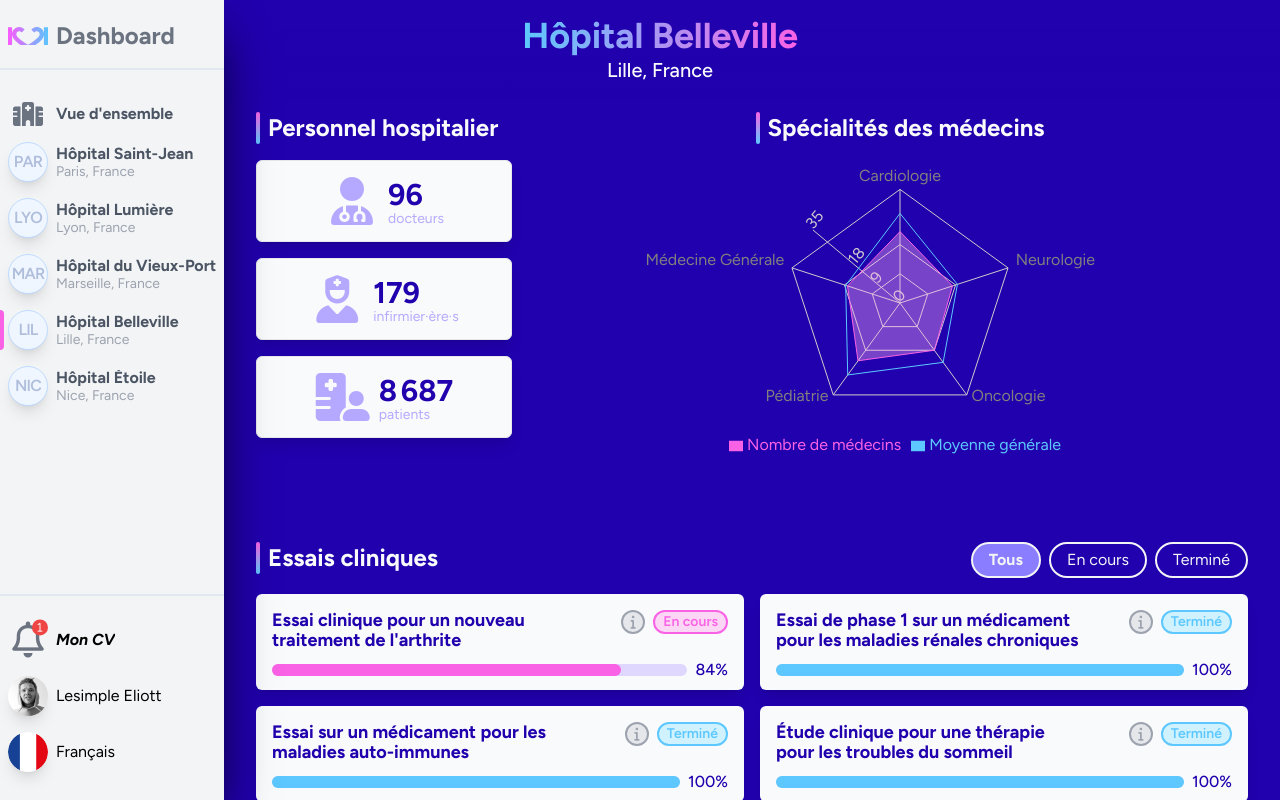
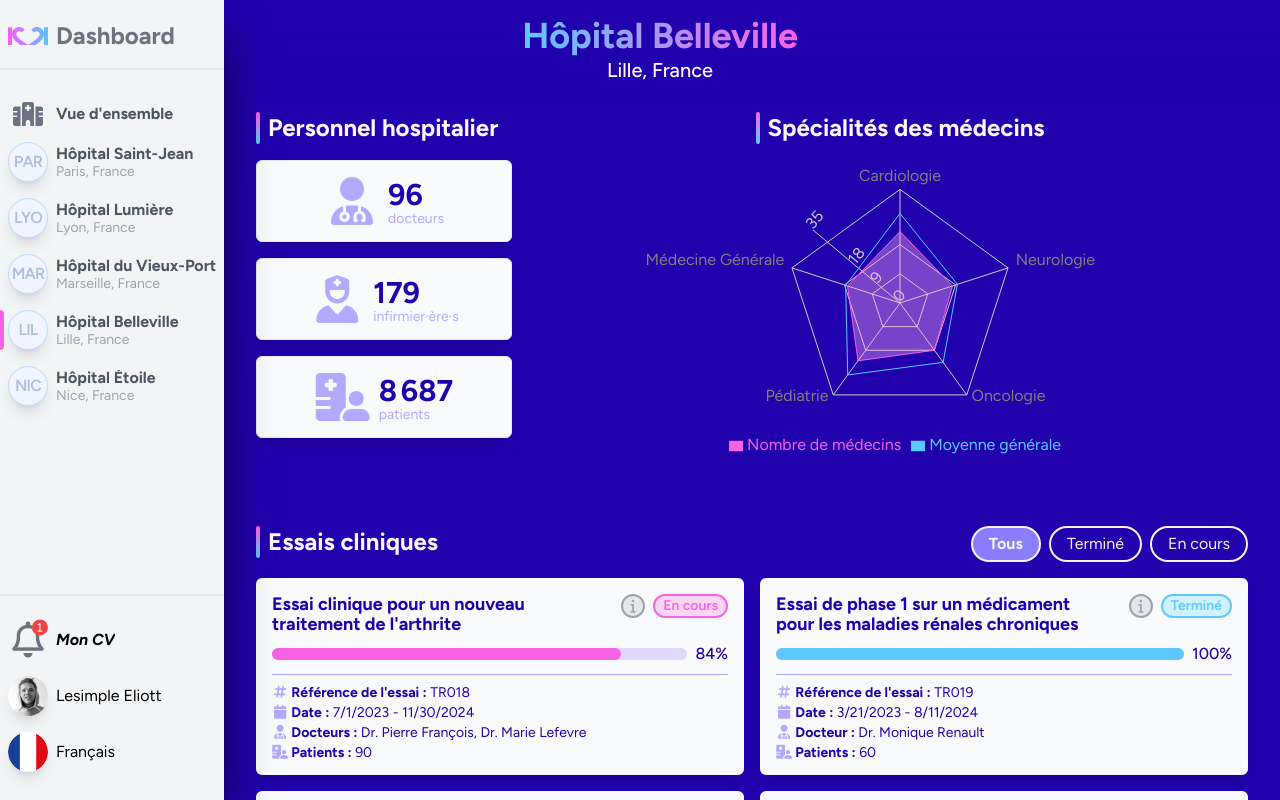
Before and after one commit to lesimpleliott/Tekkare-dashboard, a React (Vite) app: page /hospital/Lille-Belleville in a window 1280 px wide. Built offline with nearby package versions, Linux system fonts and the light colour scheme.

Commit message:
Clinical Trials // Reorganize components and fix progress bar animation bug

```diff
--- a/src/components/ClinicalTrials/ClinicalTrials.tsx
+++ b/src/components/ClinicalTrials/ClinicalTrials.tsx
@@ -1,23 +1,94 @@
+import { useState } from "react";
+import { useTranslation } from "react-i18next";
 import { useHospitalStore } from "../../stores/datas.store";
 import { clinicalTrialsType } from "../../types/clinicalTrialsType";
-import { filterTrialProgress } from "../../utils/filterTrialProgress";
+import { calculateProgress } from "../../utils/calculateProgress";
 import TrialCard from "./TrialCard";
-import TrialsTitleFilters from "./TrialsTitleFilters";
 
-const ClinicalTrials = ({ trials }: { trials: clinicalTrialsType[] }) => {
-  // Récupération du filtre actif de l'essai clinique (store data.store.ts)
-  const [trialFilter] = useHospitalStore((state) => [state.trialFilter]);
-  // Utilisation de la fonction filtrée et triée
-  const filterProgress = filterTrialProgress(trials, trialFilter);
+const ClinicalTrials = ({
+  trials,
+  hospitalDisplay,
+}: {
+  trials: clinicalTrialsType[];
+  hospitalDisplay?: boolean;
+}) => {
+  const { t, i18n } = useTranslation();
+  const [filter, setFilter] = useState("all");
+  const hospitals = useHospitalStore((state) => state.hospitals);
+
+  // Tableau des boutons de filtre
+  const filterButtons = [
+    { label: "all", text: "status.all" },
+    { label: "completed", text: "status.completed" },
+    { label: "inProgress", text: "status.inProgress" },
+  ];
+
+  // Fonction pour obtenir les essais cliniques filtrés et triés
+  const filteredAndSortedTrials = trials
+    .filter((trial) => {
+      const progress = calculateProgress(trial.startDate, trial.endDate);
+      const isCompleted = progress >= 100;
+
+      if (filter === "completed") {
+        return isCompleted;
+      } else if (filter === "inProgress") {
+        return !isCompleted;
+      } else {
+        return true;
+      }
+    })
+    .sort(
+      (a, b) => new Date(b.endDate).getTime() - new Date(a.endDate).getTime(),
+    );
 
   return (
-    <section className="mt-8">
-      <TrialsTitleFilters />
+    <section className="mt-4">
+      <div className="mt-6 flex flex-col items-start justify-center gap-x-4 gap-y-2 pb-4 sm:flex-row sm:justify-between">
+        {/* Titre */}
+        <h2>{t("clinicalTrials")}</h2>
 
-      {/* Cards Essais Clinique */}
-      <div className="grid grid-cols-1 gap-4 xl:grid-cols-2">
-        {filterProgress.map((trial) => {
-          return <TrialCard key={trial.trialId} trial={trial} />;
+        {/* Filter Buttons */}
+        <div className="flex justify-end gap-2">
+          {filterButtons.map((button, index) => (
+            <button
+              key={index}
+              className={`filterButton ${filter === button.label ? "active" : ""}`}
+              onClick={() => setFilter(button.label)}
+            >
+              {t(button.text)}
+            </button>
+          ))}
+        </div>
+      </div>
+
+      <div className="grid grid-cols-1 gap-4 lg:grid-cols-2">
+        {filteredAndSortedTrials.map((trial, index) => {
+          // Recherche nom de l'hopital
+          const hospital = hospitals.find((hospital) =>
+            hospital.clinicalTrials.some(
+              (hTrial) => hTrial.trialId === trial.trialId,
+            ),
+          );
+
+          // Ajout nom et de la localisation
+          const hospitalNameAndLocation = hospital
+            ? `${hospital.name[i18n.language as keyof typeof hospital.name]} - ${hospital.location}`
+            : "Unknown Hospital";
+
+          // Recherche ID de l'hopital
+          const hospitalId = hospital ? hospital.id : "unknown";
+
+          return (
+            <TrialCard
+              key={`Trial${index}`}
+              trial={trial}
+              hospital={
+                hospitalDisplay
+                  ? { hospitalNameAndLocation, hospitalId }
+                  : undefined
+              }
+            />
+          );
         })}
       </div>
     </section>
--- a/src/components/ClinicalTrials/TrialCard.tsx
+++ b/src/components/ClinicalTrials/TrialCard.tsx
@@ -7,21 +7,20 @@ import { calculateProgress } from "../../utils/calculateProgress";
 const TrialCard = ({
   trial,
   hospital,
-  link,
 }: {
   trial: clinicalTrialsType;
-  hospital?: string;
-  link?: string;
+  hospital?: { hospitalNameAndLocation: string; hospitalId: string };
 }) => {
   const { t, i18n } = useTranslation();
+
   const progress = calculateProgress(trial.startDate, trial.endDate);
   const isCompleted = progress >= 100;
-  const [cardIsOpen, setCardIsOpen] = useState(true);
+  const [cardIsOpen, setCardIsOpen] = useState(true); // Toggle Info 'false' par défaut
   const capitalize = (str: string) =>
     str.charAt(0).toUpperCase() + str.slice(1);
 
   return (
-    <article className="KPICard flex flex-col gap-2 px-4 pt-4">
+    <article className="KPICard flex h-fit flex-col gap-2 px-4 pt-4">
       <div className="items-between flex justify-between gap-2">
         {/* Titre essai */}
         <h3 className="w-full pr-10 text-lg font-bold leading-5">
@@ -65,7 +64,7 @@ const TrialCard = ({
 
       {/* Infos */}
       <section
-        className={`flex flex-col overflow-hidden text-sm transition-all duration-300 ease-out ${cardIsOpen ? "h-0" : "h-fit border-t border-main-200 pb-3 pt-2"}`}
+        className={`flex flex-col overflow-hidden text-sm transition-all duration-300 ease-out ${cardIsOpen ? "h-fit border-t border-main-200 pb-3 pt-2" : "h-0"}`}
       >
         {/* Trial ID */}
         <div className="">
@@ -89,8 +88,8 @@ const TrialCard = ({
         </p>
 
         {/* Hôpital */}
-        {hospital && link && (
-          <NavLink to={link}>
+        {hospital && (
+          <NavLink to={`/hospital/${hospital.hospitalId}`}>
             <strong>
               <i className="fa-solid fa-hospital min-w-4 text-center text-main-200"></i>{" "}
               {capitalize(
@@ -100,7 +99,7 @@ const TrialCard = ({
               )}
               {i18n.language === "fr" ? " : " : ": "}
             </strong>
-            {hospital}
+            {hospital.hospitalNameAndLocation}
           </NavLink>
         )}
 
--- a/src/components/ClinicalTrials/TrialsTitleFilters.tsx
+++ /dev/null
@@ -1,41 +0,0 @@
-import { useTranslation } from "react-i18next";
-import { useHospitalStore } from "../../stores/datas.store";
-
-const TrialsTitleFilters = () => {
-  const { t } = useTranslation();
-
-  // Récupération du filtre de l'essai clinique (store  data.store.ts)
-  const [trialFilter, setTrialFilter] = useHospitalStore((state) => [
-    state.trialFilter,
-    state.setTrialFilter,
-  ]);
-
-  // Tableau des boutons de filtre
-  const filterButtons = [
-    { label: "all", text: "status.all" },
-    { label: "inProgress", text: "status.inProgress" },
-    { label: "completed", text: "status.completed" },
-  ];
-
-  return (
-    <div className="mt-6 flex flex-col items-start justify-center gap-x-4 gap-y-2 pb-4 sm:flex-row sm:justify-between">
-      {/* Titre */}
-      <h2>{t("clinicalTrials")}</h2>
-
-      {/* Filter Buttons */}
-      <div className="flex justify-end gap-2">
-        {filterButtons.map((button, index) => (
-          <button
-            key={index}
-            className={`filterButton ${trialFilter === button.label ? "active" : ""}`}
-            onClick={() => setTrialFilter(button.label)}
-          >
-            {t(button.text)}
-          </button>
-        ))}
-      </div>
-    </div>
-  );
-};
-
-export default TrialsTitleFilters;
--- a/src/pages/Home.tsx
+++ b/src/pages/Home.tsx
@@ -1,6 +1,5 @@
 import { useTranslation } from "react-i18next";
-import TrialCard from "../components/ClinicalTrials/TrialCard";
-import TrialsTitleFilters from "../components/ClinicalTrials/TrialsTitleFilters";
+import ClinicalTrials from "../components/ClinicalTrials/ClinicalTrials";
 import MainTitle from "../components/MainTitle";
 import MonthlyHospitalizations from "../components/MonthlyHospitalizations/MonthlyHospitalizations";
 import Overview from "../components/Overview/Overview";
@@ -8,7 +7,7 @@ import { useHospitalStore } from "../stores/datas.store";
 import { filterTrialProgress } from "../utils/filterTrialProgress";
 
 const Home = () => {
-  const { t, i18n } = useTranslation();
+  const { t } = useTranslation();
   const hospitals = useHospitalStore((state) => state.hospitals);
   const trials = hospitals.map((hospital) => hospital.clinicalTrials).flat();
 
@@ -24,38 +23,7 @@ const Home = () => {
       <div className="mx-auto mt-16 flex max-w-5xl flex-col gap-3 lg:gap-8">
         <Overview />
         <MonthlyHospitalizations />
-
-        <section className="mt-8 md:mt-0">
-          <TrialsTitleFilters />
-
-          {/* Cards Essais Clinique */}
-          <div className="grid grid-cols-1 gap-4 xl:grid-cols-2">
-            {filterProgress.map((trial) => {
-              const hospital = hospitals.find((hospital) =>
-                hospital.clinicalTrials.some(
-                  (clinicalTrial) => clinicalTrial.trialId === trial.trialId,
-                ),
-              );
-
-              // Recherche nom de l'hopital + Ajout nom et de la localisation
-              const hospitalNameAndLocation = hospital
-                ? `${hospital.name[i18n.language as keyof typeof hospital.name]} - ${hospital.location}`
-                : "Unknown Hospital";
-
-              // Recherche ID de l'hopital
-              const hospitalId = hospital ? hospital.id : "unknown";
-
-              return (
-                <TrialCard
-                  key={trial.trialId}
-                  trial={trial}
-                  hospital={hospitalNameAndLocation}
-                  link={`/hospital/${hospitalId}`}
-                />
-              );
-            })}
-          </div>
-        </section>
+        <ClinicalTrials trials={filterProgress} hospitalDisplay={true} />
       </div>
     </main>
   );
```
